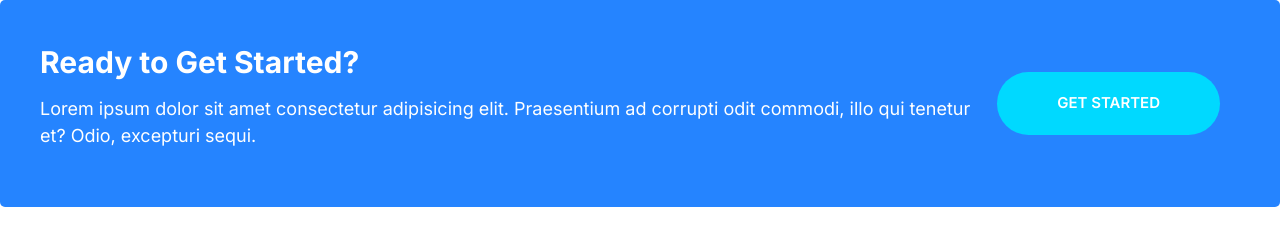
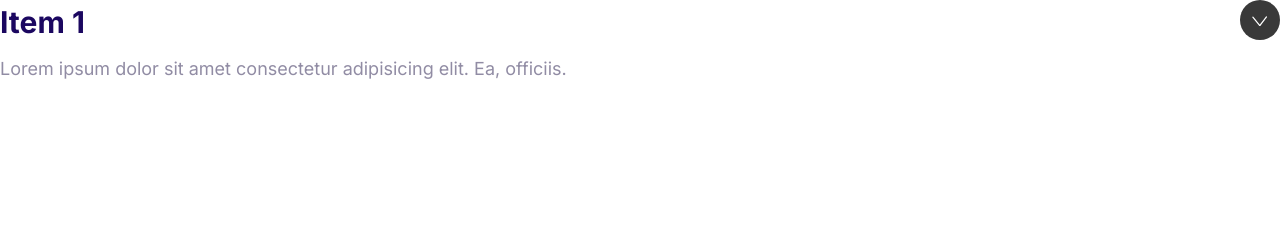
Before and after one commit to praise002/Moshify, a plain HTML site: page index.html in a window 1280 px wide. Drawn offline with Linux system fonts and the light colour scheme.

Commit message:
Build the collapsible component

```diff
--- a/css/styles.css
+++ b/css/styles.css
@@ -545,3 +545,40 @@
         margin: 0 2rem;
     }
 }
+
+/* Collapsibles */
+
+.collapsible__header{
+    display: flex;
+    justify-content: space-between;
+}
+
+.collapsible__heading{
+    margin-top: 0;
+    font-size: 3rem;
+}
+
+.collapsible__chevron{
+    transform: rotate(-90deg);
+    transition: transform 0.3s;
+}
+
+.collapsible__content{
+    /* display: none; */
+    /* Use this instead of above */
+    max-height: 0;
+    overflow: hidden;
+    opacity: 0;
+    transition: all 0.3s;
+}
+
+.collapsible--expanded .collapsible__chevron{
+    transform: rotate(0);
+}
+
+.collapsible--expanded .collapsible__content{
+    /* display: block; */
+    /* We use max-height so that it doesnt take the entire height of the viewport */
+    max-height: 100vh;
+    opacity: 1;
+}
--- a/index.html
+++ b/index.html
@@ -11,14 +11,17 @@
     <link rel="stylesheet" href="css/styles.css">
 </head>
 <body>
-    <div class="callout callout--primary">
-        <div class="grid grid--1x2">
-            <div class="callout__content">
-                <h2 class="callout__heading">Ready to Get Started?</h2>
-                <p>Lorem ipsum dolor sit amet consectetur adipisicing elit. Praesentium ad corrupti odit commodi, illo qui tenetur et? Odio, excepturi sequi.</p>
-            </div>
-            <a href="#" class="btn btn--secondary btn--stretched">Get Started</a>
+    <div class="collapsible collapsible--expanded">
+        <header class="collapsible__header">
+            <h2 class="collapsible__heading">Item 1</h2>
+                <svg class="icon icon--white collapsible__chevron">
+                    <use xlink:href="/images/sprite.svg#chevron"></use>
+                </svg>
+        </header>
+        <div class="collapsible__content">
+            Lorem ipsum dolor sit amet consectetur adipisicing elit. Ea, officiis.
         </div>
     </div>
+    <script src="js/main.js"></script>
 </body>
 </html>
--- /dev/null
+++ b/js/main.js
@@ -0,0 +1,6 @@
+const collapsibles = document.querySelectorAll(".collapsible");
+collapsibles.forEach((item) =>
+  item.addEventListener("click", function () {
+    this.classList.toggle("collapsible--expanded");
+  })
+);
```
Also changed, not shown: css/components/callout.html (added, +9 -0 lines), icons/chevron.svg (added), images/sprite.svg (added).
